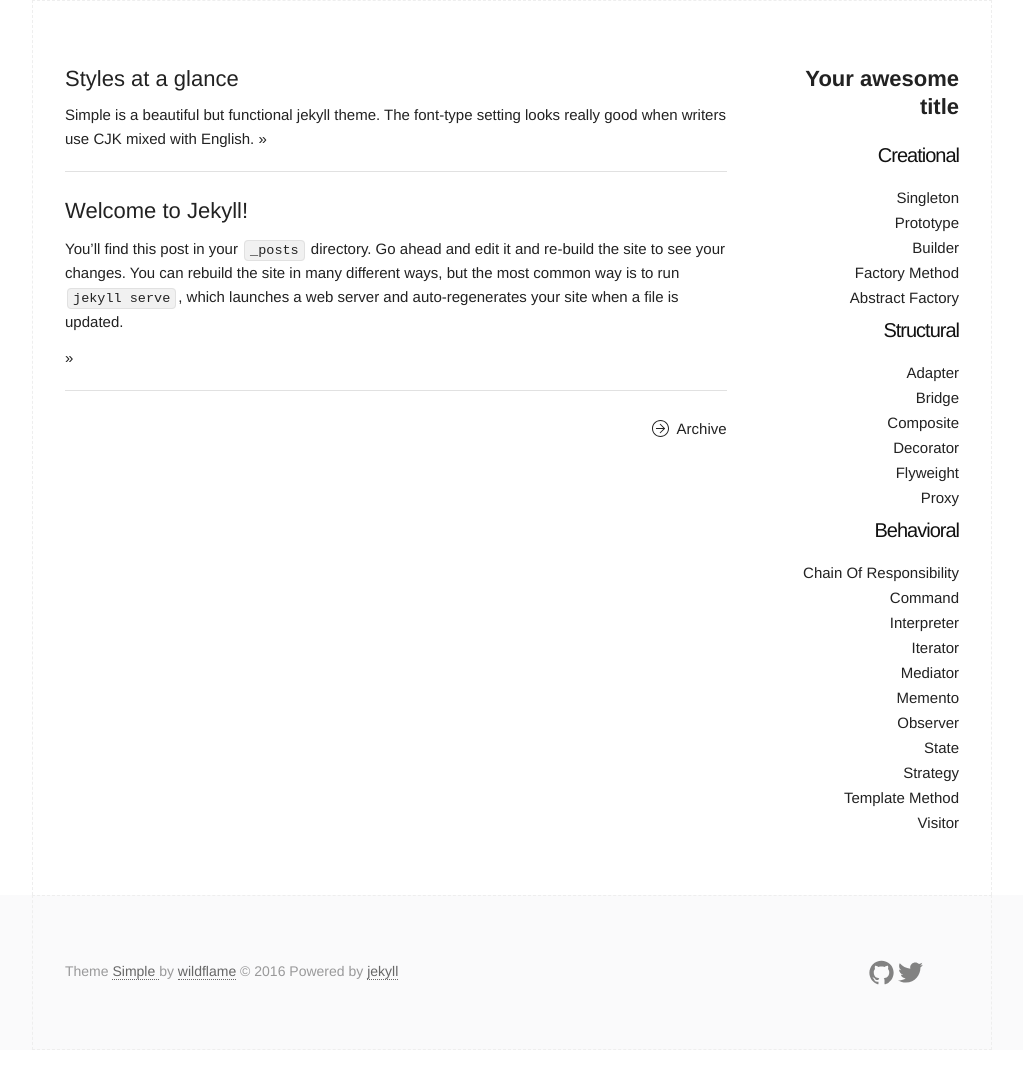
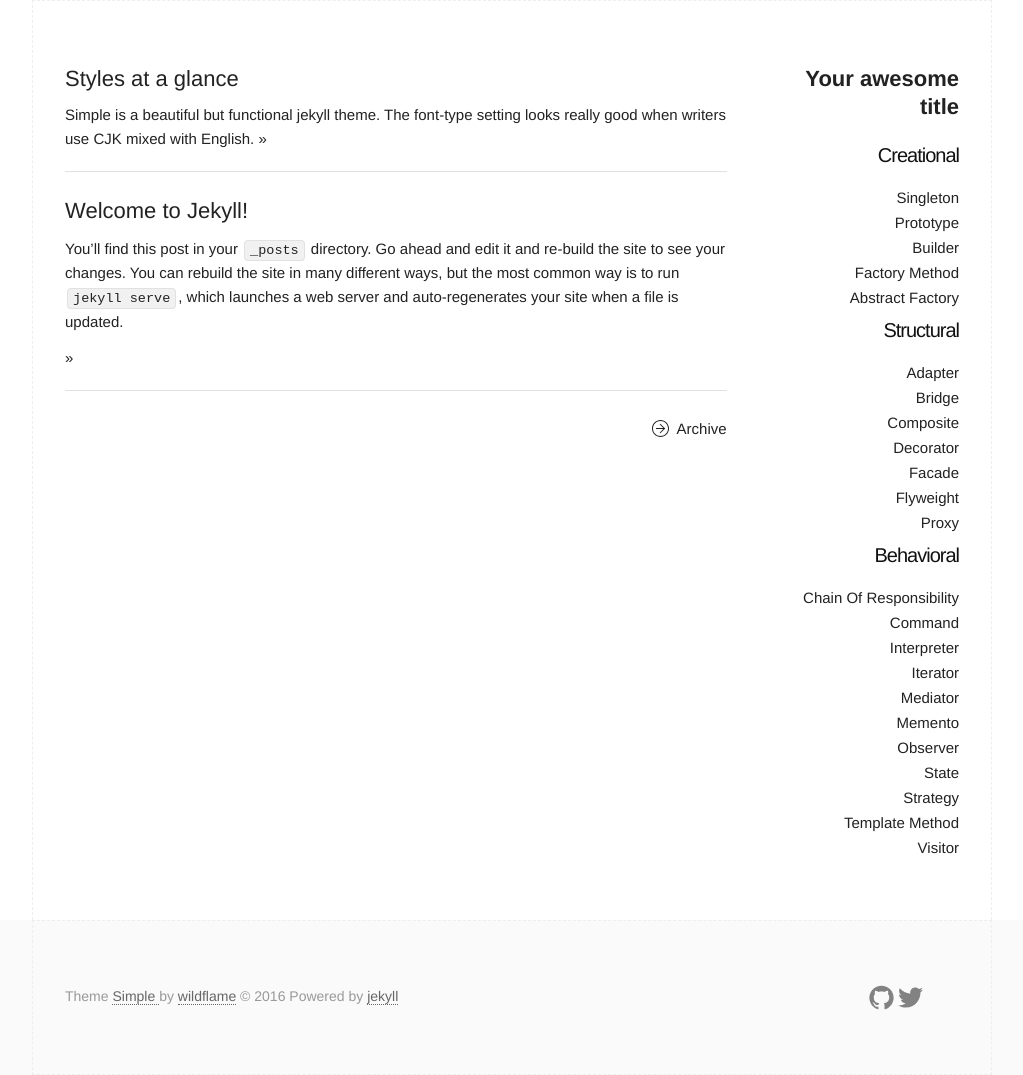
Before and after one commit to dstar55/100-words-design-patterns-java, a Jekyll site: the page built from index.html, in a window 1280 px wide. Shown: the whole page, without its empty margins (128-1151 px from the left). Built offline with Jekyll 4.4.1, drawn with Linux system fonts in a browser that asks for light colours; before the commit the page ends 1050 px from its top, so only the background shows below that.

Commit message:
gh-pages update

```diff
--- a/_includes/header.html
+++ b/_includes/header.html
@@ -41,6 +41,7 @@
 				<li><a href="{{ "/Bridge" | prepend: site.baseurl }}">Bridge</a></li>
 				<li><a href="{{ "/Composite" | prepend: site.baseurl }}">Composite</a></li>
 				<li><a href="{{ "/Decorator" | prepend: site.baseurl }}">Decorator</a></li>
+				<li><a href="{{ "/Facade" | prepend: site.baseurl }}">Facade</a></li>
 				<li><a href="{{ "/Flyweight" | prepend: site.baseurl }}">Flyweight</a></li>
 				<li><a href="{{ "/Proxy" | prepend: site.baseurl }}">Proxy</a></li>
 			</ul>
```
